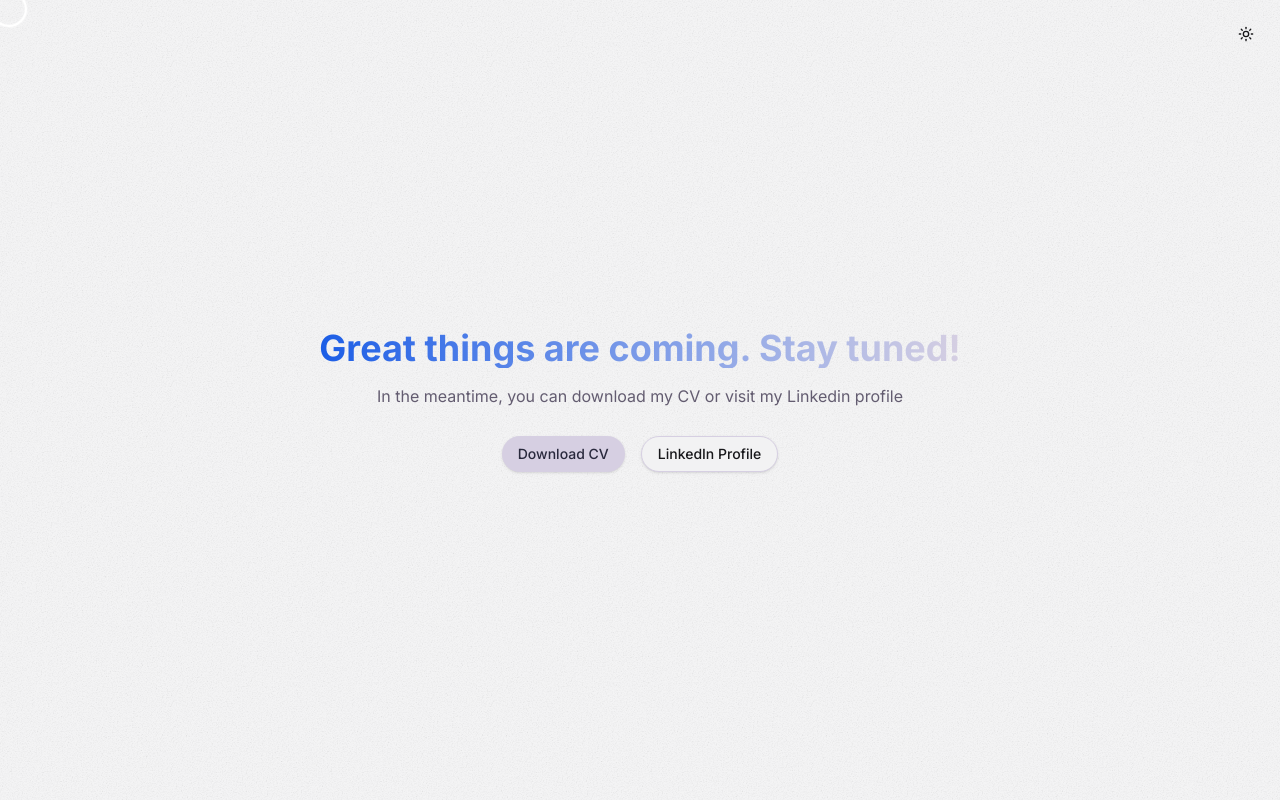
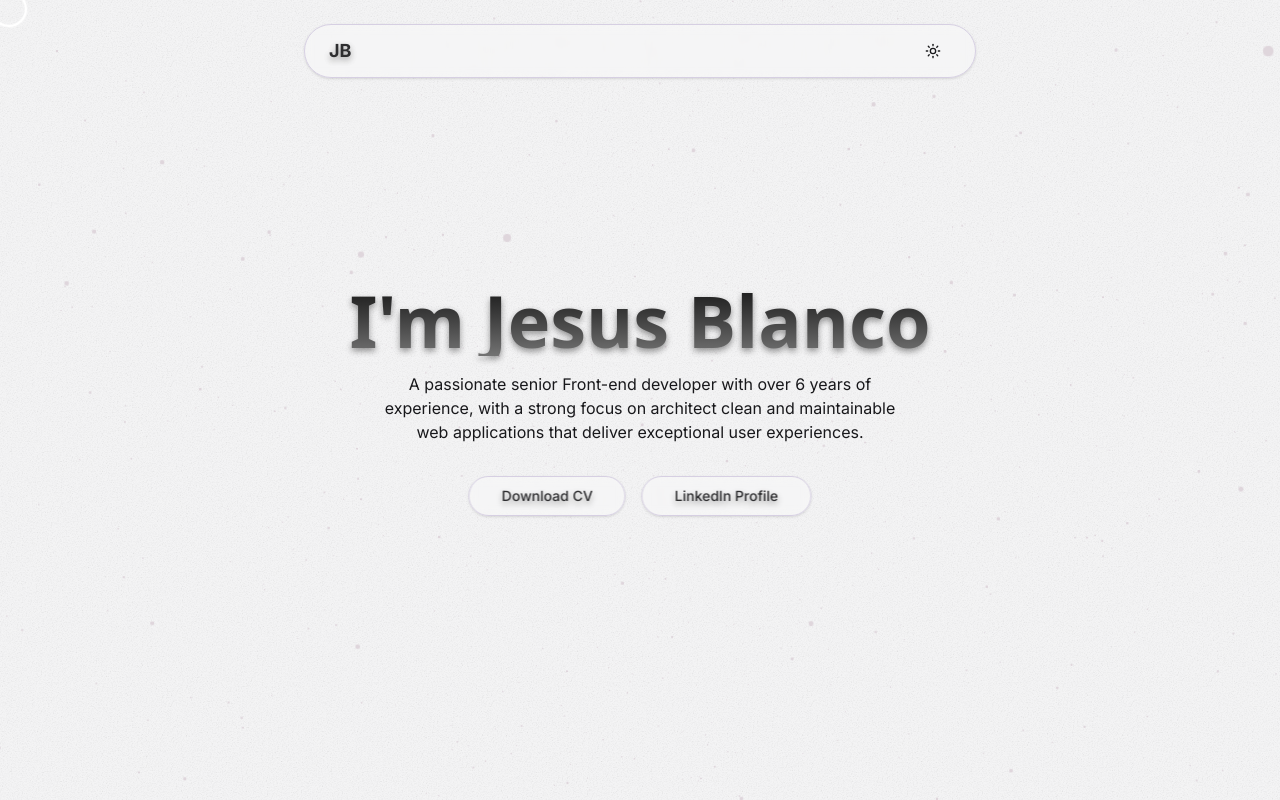
Before and after one commit to JD154/jblanco-portfolio, a React (Vite) app: page / in a window 1280 px wide. Built offline with nearby package versions, Linux system fonts and the light colour scheme.

Commit message:
refactor: update routing structure to use MainLayout and include HomePage, ShowcasePage, ContactPage, and LabPage

```diff
--- a/src/routes/index.tsx
+++ b/src/routes/index.tsx
@@ -1,13 +1,21 @@
-import { LayoutWithoutNavbar } from '@/layouts/LayoutWithoutNavbar.tsx';
-import { UnderConstructionPage } from '@/pages/under-construction/index.tsx';
 import { createBrowserRouter } from 'react-router-dom';
+import { ContactPage } from '../pages/contact/index.tsx';
+import { HomePage } from '../pages/home/index.tsx';
+import { ShowcasePage } from '../pages/showcase/index.tsx';
+import { MainLayout } from '../layouts/MainLayout.tsx';
 import { NotFound } from '../pages/not-found/index.tsx';
+import { LabPage } from '../pages/lab/index.tsx';
 
 export const routes = createBrowserRouter([
   {
     path: '/',
-    element: <LayoutWithoutNavbar />,
-    children: [{ index: true, element: <UnderConstructionPage /> }],
+    element: <MainLayout />,
+    children: [
+      { index: true, element: <HomePage /> },
+      { path: 'showcase', element: <ShowcasePage /> },
+      { path: 'contact', element: <ContactPage /> },
+      { path: 'lab', element: <LabPage /> },
+    ],
   },
   {
     path: '*',
```
